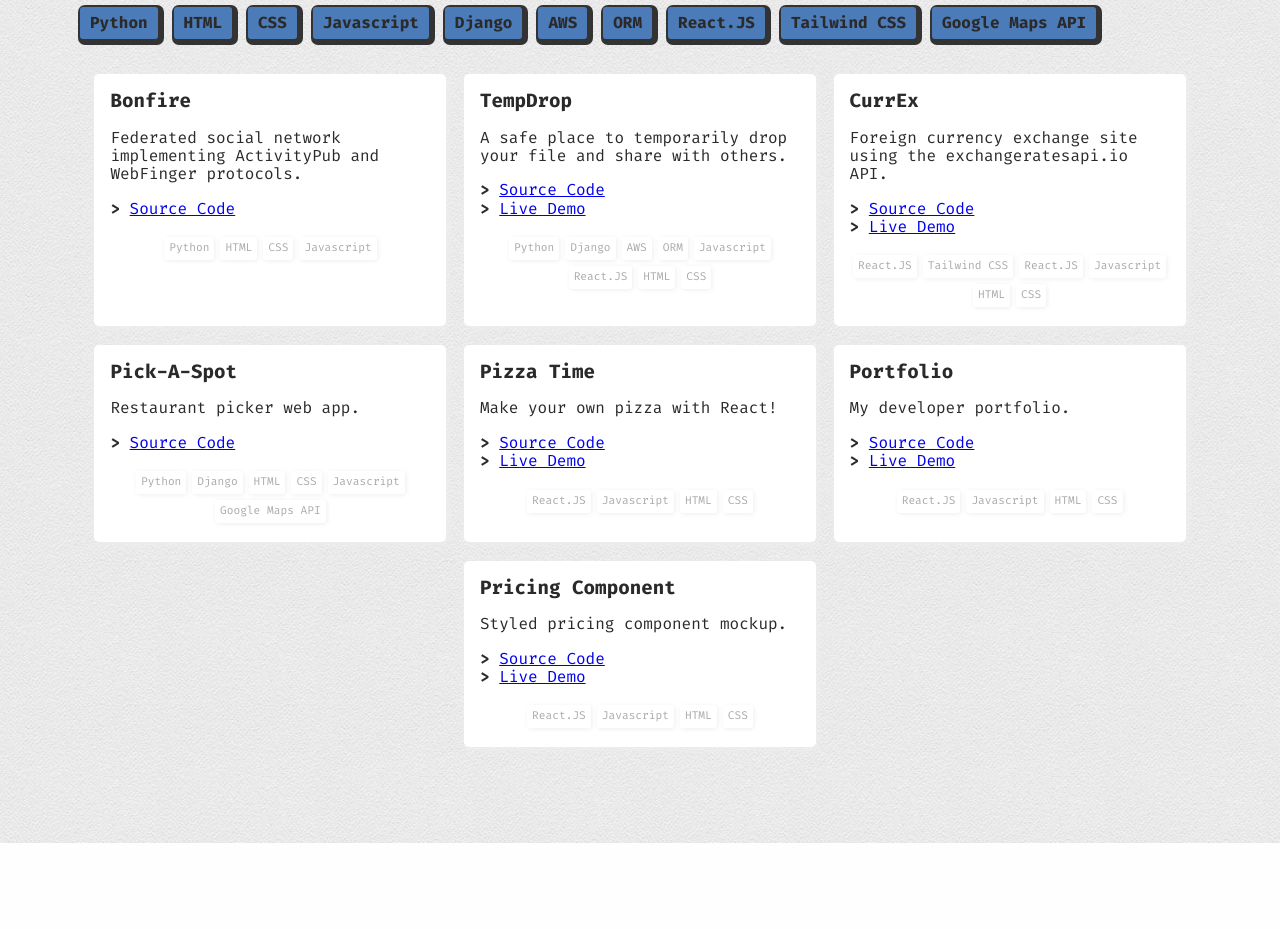
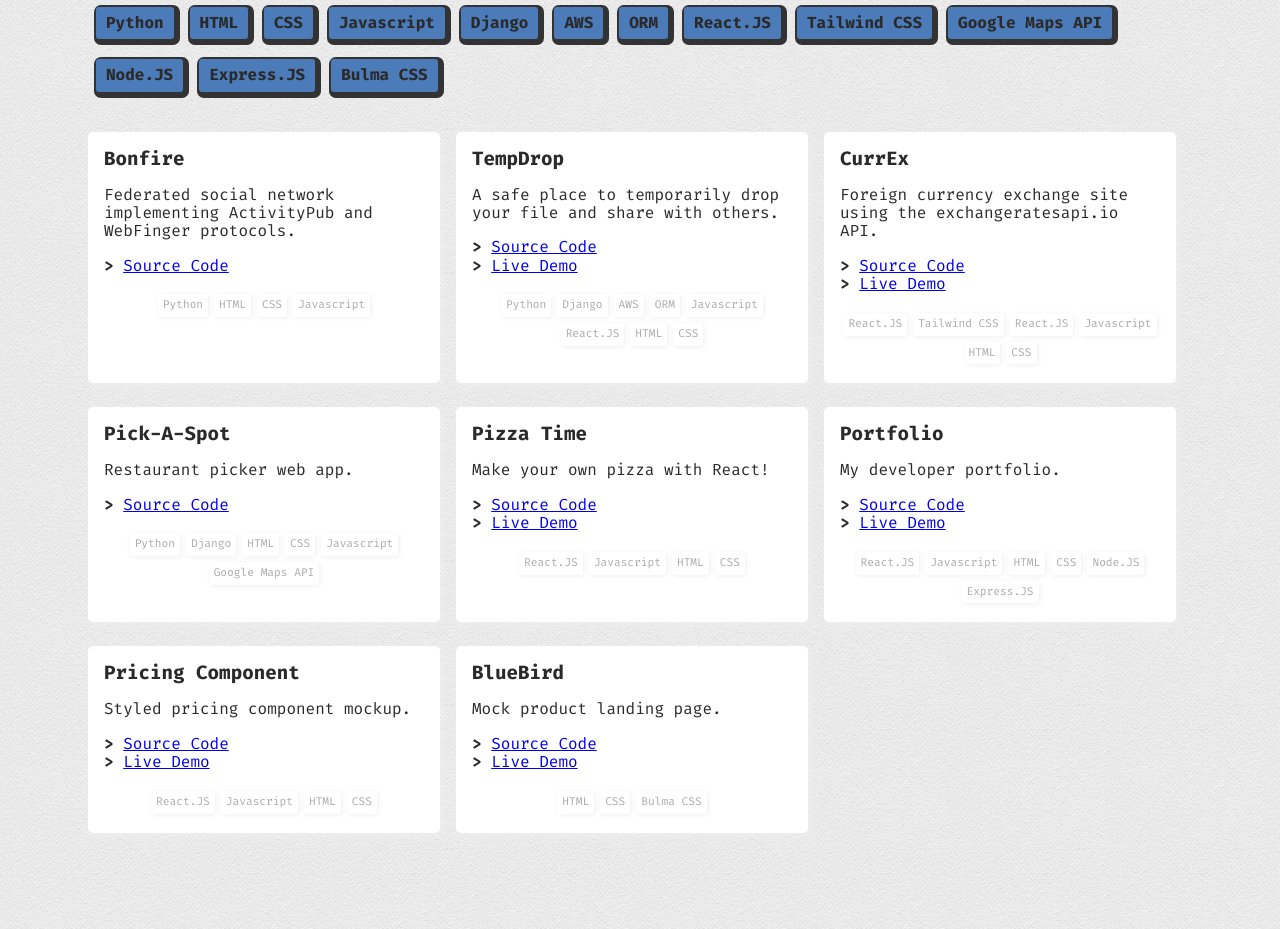
Before and after one commit to pk400/dev-portfolio, a React app in the folder client/: page / in a window 1280 px wide. Shown: the part 416-1345 px from the top of the page. Before the commit the page ends 1259 px from the top, so only its background shows below. Built offline with nearby package versions, Linux system fonts and the light colour scheme; no server answers.

```diff
--- a/client/src/components/Projects.css
+++ b/client/src/components/Projects.css
@@ -10,11 +10,11 @@
   margin-top: 2rem;
   display: flex;
   flex-wrap: wrap;
-  justify-content: space-evenly;
+  justify-content: flex-start;
 }
 
 .project-container {
-  margin: 0.2rem;
+  margin: 0.5rem;
   margin-bottom: 1rem;
   width: 20rem;
   background-color: #FFF;
@@ -44,11 +44,11 @@
 .skills {
   display: flex;
   flex-wrap: wrap;
-  margin-top: -30px;
+  margin-top: -20px;
 }
 
 .skills div {
-  margin-top: 30px;
+  margin-top: 20px;
   background-color: #4c7bb9;
   padding: 7px 10px 7px 10px;
   border-radius: 3px;
@@ -57,10 +57,6 @@
   cursor: pointer;
   user-select: none;
   font-weight: bold;
-}
-
-.skills div:first-child {
-  margin-left: 0;
 }
 
 .skills .selected, .skills div:active, .skills div:focus, .skills div:hover {
--- a/client/src/config.json
+++ b/client/src/config.json
@@ -71,7 +71,7 @@
     },
     {
       "name": "Portfolio",
-      "skills": ["React.JS", "Javascript", "HTML", "CSS"],
+      "skills": ["React.JS", "Javascript", "HTML", "CSS", "Node.JS", "Express.JS"],
       "description": "My developer portfolio.",
       "links": [
         ["Source Code", "https://github.com/pk400/dev-portfolio"],
@@ -86,6 +86,15 @@
         ["Source Code", "https://github.com/pk400/pricing-component-with-toggle"],
         ["Live Demo", "https://xenodochial-shirley-2755e8.netlify.app/"]
       ]
+    },
+    {
+      "name": "BlueBird",
+      "skills": ["HTML", "CSS", "Bulma CSS"],
+      "description": "Mock product landing page.",
+      "links": [
+        ["Source Code", "https://github.com/pk400/blue-bird"],
+        ["Live Demo", "https://eager-wozniak-cb2c8a.netlify.app/"]
+      ]
     }
   ]
 }
```
Also changed, not shown: package.json (+2 -10 lines), server/package.json (added, +18 -0 lines), server/index.js (renamed from index.js).
